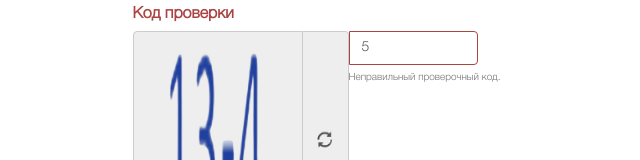
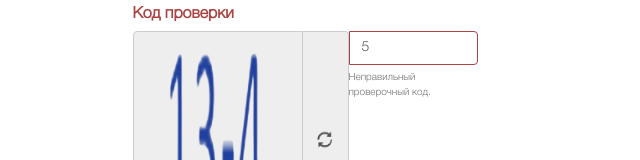
Before and after one commit to MIRZOULUGBEK9008/auto, a plain HTML site: page index.html in a window 1280 px wide. Both pictures are taken after typing "Sample", "5" into the empty fields and a click on the button "Открыть". Shown: the part 469-629 px from the top of the page, without its empty margins (320-960 px from the left). Drawn offline with Linux system fonts and the light colour scheme.

Commit message:
Add something

```diff
--- a/index.html
+++ b/index.html
@@ -71,7 +71,7 @@
           </div>
           <div class="w">
             <input class="number" id="num" type="number" placeholder="Введите сумму чисел показанных в каптче">
-            <div class="error error-2" id="er2">Неправильный проверочный код.</div>
+            <div class="error error-2" id="er2">Неправильный <br> проверочный код.</div>
           </div>
         </div>
       </div>
--- a/js/main.js
+++ b/js/main.js
@@ -34,7 +34,7 @@ form.addEventListener("submit", (e) => {
     input.classList.add("e");
     l.style.color = "#a94442";
   }
-  if (num.value !== loc[r][1]) {
+  if (num.value != loc[r][1]) {
     er2.style.display = "block";
     num.style = `
     border-color: #a94442;
```
